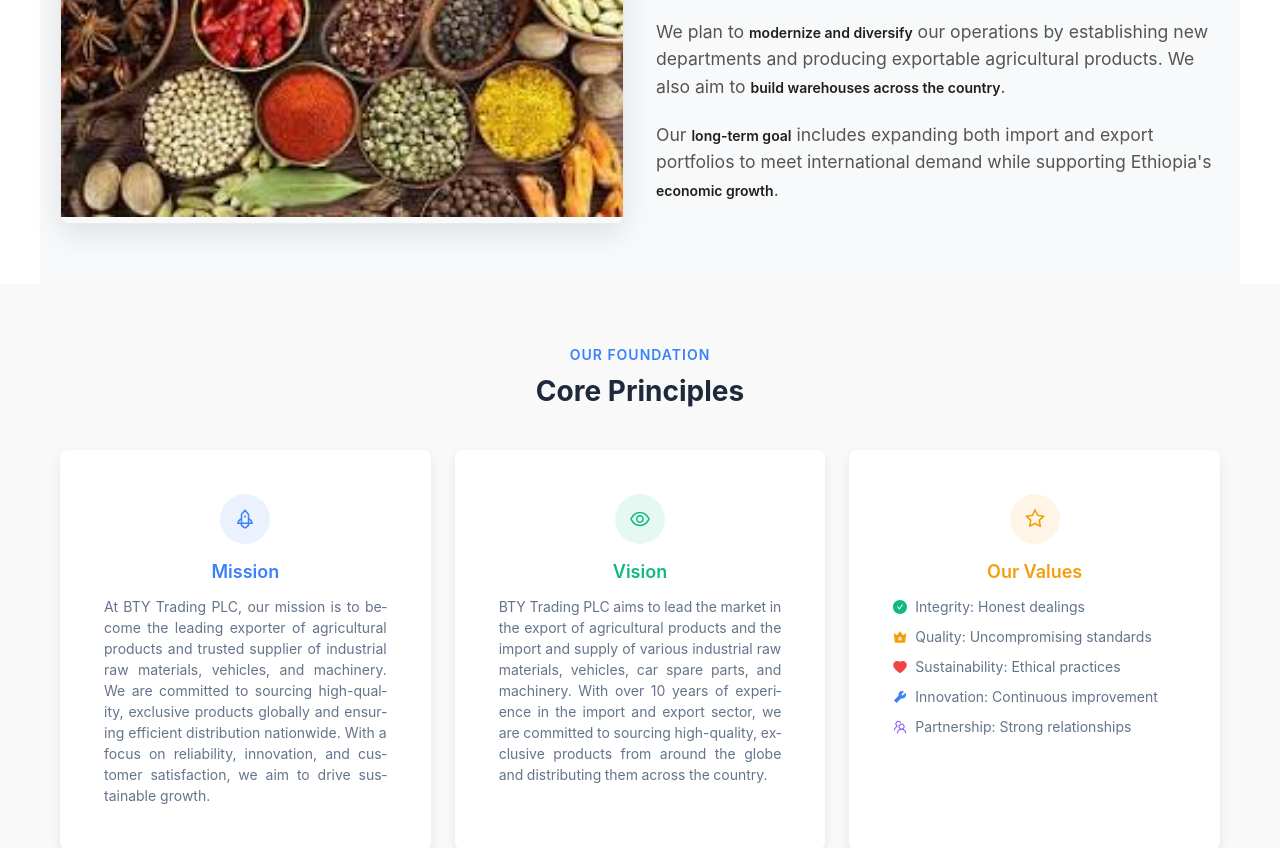
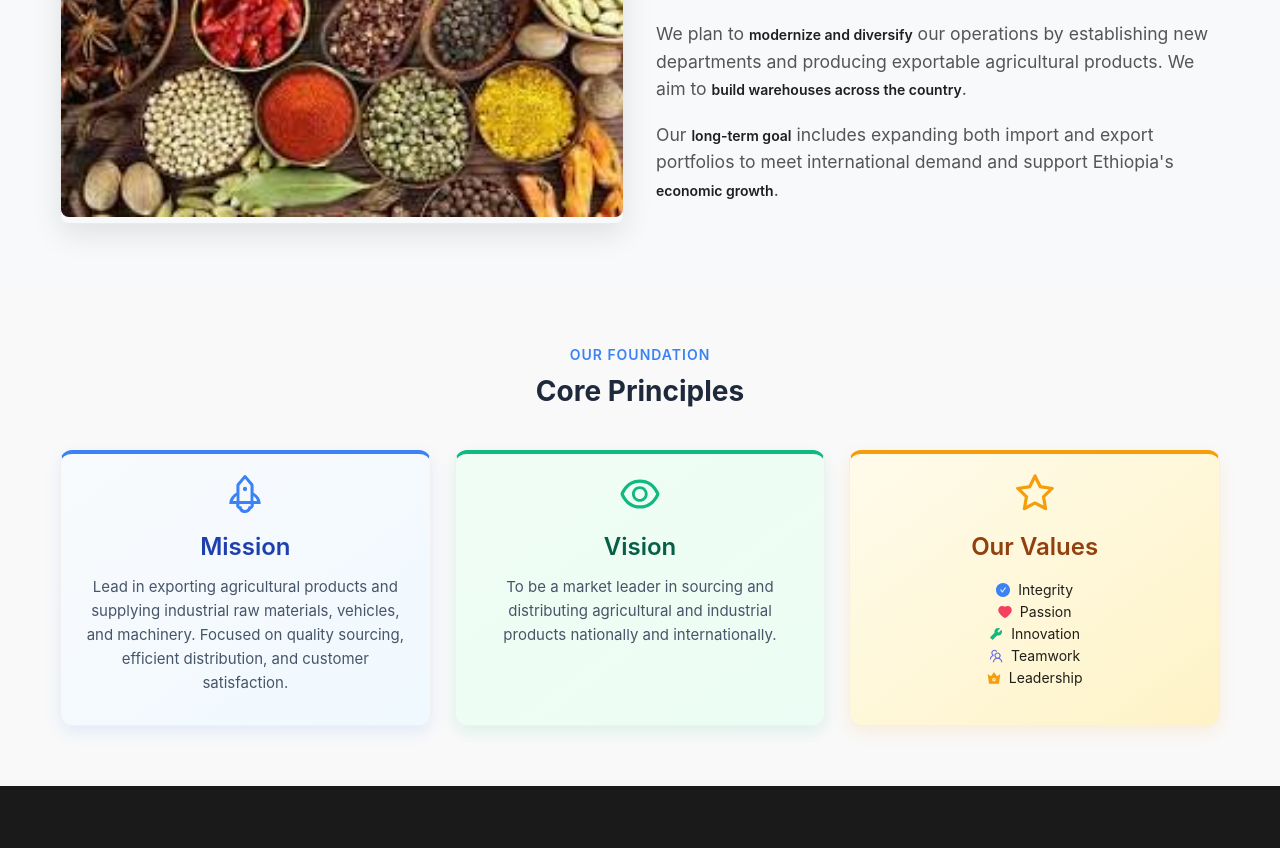
Before and after one commit to zinabumolla27/bty, a React (Create React App) app: page /CompanyProfile in a window 1280 px wide. Shown: the part 1120-1968 px from the top of the page. Built offline with nearby package versions, Linux system fonts and the light colour scheme.

Commit message:
new update

```diff
--- a/package.json
+++ b/package.json
@@ -2,7 +2,7 @@
   "name": "bty",
   "version": "0.1.0",
   "private": true,
-  "homepage": "https://zinabumolla27.github.io/bty",
+  "homepage": "https://zinabumolla27.github.io/",
   "dependencies": {
     "@ant-design/icons": "^6.0.0",
     "@reduxjs/toolkit": "^2.6.1",
--- a/src/App.css
+++ b/src/App.css
@@ -6,25 +6,22 @@ body,
   padding: 0;
   width: 100%;
   min-height: 100vh;
-  background: #fff; /* White background */
+  background: #fff;
 }
 
-/* Full width layout */
 .full-width-layout {
   width: 100%;
   min-height: 100vh;
 }
 
-/* Content area styling */
 .full-width-content {
   padding: 0;
   margin: 0;
 }
 
-/* Ant Design overrides */
 .ant-layout {
   width: 100%;
-  background: #fff; /* Set to a background color of your choice */
+  background: #fff;
 }
 
 .ant-layout-content {
--- a/src/Pages/CompanyProfile.css
+++ b/src/Pages/CompanyProfile.css
@@ -3,25 +3,26 @@
   font-family: "Segoe UI", Tahoma, Geneva, Verdana, sans-serif;
   color: #333;
   line-height: 1.6;
+  overflow-x: hidden; /* Prevent horizontal scroll */
+  background-color: #f8f9fa;
+  width: 100%;
+  margin: 0;
+  padding: 0;
 }
 
-/* Enhanced Hero Section */
-.hero-section {
-  position: relative;
-  margin-bottom: 40px;
-  width: 100%;
-  padding: 0;
-  margin: 0;
+/* General Reset for Images */
+img {
+  max-width: 100%;
+  height: auto;
 }
 
 .hero-image-container {
-  position: relative;
   width: 100%;
   height: 400px;
+  position: relative;
   overflow: hidden;
   margin: 0;
   padding: 0;
-  display: block;
 }
 
 .hero-image {
@@ -29,6 +30,7 @@
   height: 100%;
   object-fit: cover;
   object-position: center;
+  display: block;
 }
 
 .hero-overlay {
@@ -51,93 +53,69 @@
 
 .hero-title {
   color: white;
-  font-size: 3.5rem !important;
+  font-size: 3.5rem;
   font-weight: 700;
-  margin-bottom: 0 !important;
+  margin-bottom: 0;
   text-shadow: 2px 2px 4px rgba(0, 0, 0, 0.5);
 }
 
 .hero-tagline {
   color: white;
   font-size: 1.8rem;
-  display: block;
   margin: 15px 0;
   font-style: italic;
+  font-weight: 300;
   text-shadow: 1px 1px 2px rgba(0, 0, 0, 0.5);
-  font-weight: 300;
+  display: block;
 }
 
 .hero-subtitle {
   color: white;
   font-size: 1.5rem;
+  text-shadow: 1px 1px 2px rgba(0, 0, 0, 0.5);
   display: block;
-  text-shadow: 1px 1px 2px rgba(0, 0, 0, 0.5);
 }
 
 /* Section Container */
 .section-container {
-  padding: 60px 20px;
   max-width: 1200px;
   margin: 0 auto;
+  padding: 60px 20px;
 }
 
 .section-header {
   margin-bottom: 30px;
-  background-color: #f9f9f9;
+  text-align: center;
 }
 
 .section-title {
   color: #228b22;
-  margin-bottom: 15px !important;
+  font-weight: 600;
+  margin-bottom: 15px;
   position: relative;
-  font-weight: 600 !important;
+  font-size: 2rem;
 }
 
 .section-divider {
+  width: 80px;
   height: 4px;
-  width: 80px;
   background: linear-gradient(90deg, #ffa500, #228b22);
-  margin-top: 10px;
-}
-
-.center-header {
-  text-align: center;
-}
-
-.center-divider {
   margin: 10px auto 0;
 }
 
-/* Section Specific Styles */
+/* About Company Section */
 .about-section {
   background-color: #fff;
 }
 
-.plans-section {
-  background-color: #f8f9fa;
-}
-
-.about-title {
-  color: #2c7be5 !important;
-}
-
-.plans-title {
-  color: #ffa500 !important;
-}
-
-/* Company Description */
 .company-description {
   font-size: 1.1rem;
   color: #555;
-  margin-bottom: 20px !important;
-}
-
-.highlight-text {
-  color: #228b22;
-  font-weight: 600;
+  margin-bottom: 20px;
 }
 
 .company-image-container {
+  text-align: center;
   border-radius: 8px;
   overflow: hidden;
   box-shadow: 0 10px 30px rgba(0, 0, 0, 0.1);
@@ -155,33 +133,49 @@
   height: 100%;
   object-fit: cover;
   min-height: 300px;
+  border-radius: 8px;
+}
+
+/* Highlight Text */
+.highlight-text {
+  color: #228b22;
+  font-weight: 600;
+}
+
+/* Core Principles Section */
+.plans-section {
+  background-color: #f8f9fa;
+}
+
+.plans-title {
+  color: #ffa500;
 }
 
 /* Values Section */
 .values-section {
   background-color: #f9f9f9;
-  padding: 80px 20px !important;
+  padding: 80px 20px;
 }
 
 .value-card {
   height: 100%;
-  border-radius: 8px !important;
-  box-shadow: 0 5px 15px rgba(0, 0, 0, 0.1) !important;
-  transition: all 0.3s ease !important;
-  border: none !important;
-  background-color: white !important;
+  border-radius: 8px;
+  background-color: white;
+  box-shadow: 0 5px 15px rgba(0, 0, 0, 0.1);
+  transition: all 0.3s ease;
+  border: none;
 }
 
 .value-card:hover {
-  transform: translateY(-10px) !important;
-  box-shadow: 0 15px 30px rgba(0, 0, 0, 0.15) !important;
+  transform: translateY(-10px);
+  box-shadow: 0 15px 30px rgba(0, 0, 0, 0.15);
 }
 
 .value-title {
-  color: #228b22 !important;
+  color: #228b22;
   text-align: center;
-  margin-bottom: 20px !important;
-  font-weight: 600 !important;
+  margin-bottom: 20px;
+  font-weight: 600;
 }
 
 .value-description {
@@ -191,9 +185,9 @@
 }
 
 .values-list {
+  list-style-type: none;
+  padding-left: 20px;
   text-align: left;
-  padding-left: 20px;
-  list-style-type: none;
 }
 
 .values-list li {
@@ -215,25 +209,25 @@
 
 /* Card Color Variants */
 .mission-card {
-  border-top: 4px solid #228b22 !important;
+  border-top: 4px solid #228b22;
 }
 
 .vision-card {
-  border-top: 4px solid #ffa500 !important;
+  border-top: 4px solid #ffa500;
 }
 
 .values-card {
-  border-top: 4px solid #4169e1 !important;
+  border-top: 4px solid #4169e1;
 }
 
-/* Responsive Adjustments */
+/* Responsive Styles */
 @media (max-width: 992px) {
   .hero-image-container {
     height: 350px;
   }
 
   .hero-title {
-    font-size: 2.8rem !important;
+    font-size: 2.8rem;
   }
 
   .hero-tagline {
@@ -255,7 +249,7 @@
   }
 
   .hero-title {
-    font-size: 2.2rem !important;
+    font-size: 2.2rem;
   }
 
   .hero-tagline {
@@ -271,10 +265,6 @@
     font-size: 1rem;
   }
 
-  .plans-section .ant-col {
-    order: initial !important;
-  }
-
   .company-image {
     min-height: 200px;
   }
@@ -286,7 +276,7 @@
   }
 
   .hero-title {
-    font-size: 1.8rem !important;
+    font-size: 1.8rem;
   }
 
   .hero-tagline {
@@ -298,7 +288,7 @@
   }
 
   .section-title {
-    font-size: 1.5rem !important;
+    font-size: 1.5rem;
   }
 
   .value-card {
--- a/src/Pages/CompanyProfile.js
+++ b/src/Pages/CompanyProfile.js
@@ -1,8 +1,5 @@
 import React from "react";
 import { Card, Row, Col, Typography } from "antd";
-import "./CompanyProfile.css";
-import image1 from "../Assets/image1.jpeg";
-import backofoil from "../Assets/backofoil.jpg";
 import {
   CheckCircleFilled,
   CrownFilled,
@@ -13,6 +10,9 @@ import {
   TeamOutlined,
   ToolFilled,
 } from "@ant-design/icons";
+import "./CompanyProfile.css";
+import image1 from "../Assets/image1.jpeg";
+import backofoil from "../Assets/backofoil.jpg";
 
 const { Title, Paragraph, Text } = Typography;
 
@@ -20,7 +20,6 @@ const CompanyProfile = () => {
   return (
     <div className="company-profile-container">
       {/* Hero Section */}
-      <div className="hero-section">
       <div className="hero-image-container">
         <img
           src="https://images.unsplash.com/photo-1500382017468-9049fed747ef?ixlib=rb-1.2.1&auto=format&fit=crop&w=1350&q=80"
@@ -35,7 +34,6 @@ const CompanyProfile = () => {
             <Text className="hero-subtitle">
               BTY Trading PLC - Excellence in Agricultural Products Export
             </Text>
-            </div>
           </div>
         </div>
       </div>
@@ -71,7 +69,7 @@ const CompanyProfile = () => {
               </Text>
               . We also import{" "}
               <Text strong>chemicals, cars, machinery, and steel</Text> to
-              support the growing demand in various industries.
+              support growing industrial demand.
             </Paragraph>
           </Col>
           <Col xs={24} md={12}>
@@ -99,13 +97,13 @@ const CompanyProfile = () => {
             <Paragraph className="company-description">
               We plan to <Text strong>modernize and diversify</Text> our
               operations by establishing new departments and producing
-              exportable agricultural products. We also aim to{" "}
+              exportable agricultural products. We aim to{" "}
               <Text strong>build warehouses across the country</Text>.
             </Paragraph>
             <Paragraph className="company-description">
               Our <Text strong>long-term goal</Text> includes expanding both
-              import and export portfolios to meet international demand while
-              supporting Ethiopia's <Text strong>economic growth</Text>.
+              import and export portfolios to meet international demand and
+              support Ethiopia's <Text strong>economic growth</Text>.
             </Paragraph>
           </Col>
           <Col xs={24} md={12} order={1}>
@@ -121,27 +119,12 @@ const CompanyProfile = () => {
       </div>
 
       {/* Core Principles Section */}
+      <div style={{ padding: "60px 0", background: "#f9f9f9" }}>
         <div
-        style={{
-          padding: "60px 0",
-          background: "#f9f9f9",
-          position: "relative",
-        }}
+          style={{ maxWidth: "1200px", margin: "0 auto", padding: "0 20px" }}
         >
-        <div
-          style={{
-            maxWidth: "1200px",
-            margin: "0 auto",
-            padding: "0 20px",
-          }}
-        >
-          {/* Compact Section Header */}
-          <div
-            style={{
-              textAlign: "center",
-              marginBottom: "40px",
-            }}
-          >
+          {/* Section Header */}
+          <div style={{ textAlign: "center", marginBottom: "40px" }}>
             <Text
               style={{
                 display: "block",
@@ -167,242 +150,142 @@ const CompanyProfile = () => {
             </Title>
           </div>
 
-          {/* Tightly Spaced Cards */}
+          {/* Cards */}
           <Row gutter={[24, 24]} justify="center">
-            {/* Mission Card */}
+            {/* Mission */}
             <Col xs={24} sm={12} md={8}>
               <Card
                 hoverable
                 style={{
                   height: "100%",
-                  borderRadius: "8px",
-                  border: "none",
-                  boxShadow: "0 4px 12px rgba(0, 0, 0, 0.08)",
-                  padding: "20px",
+                  borderRadius: "12px",
+                  borderTop: "4px solid #3b82f6",
+                  boxShadow: "0 6px 16px rgba(59, 130, 246, 0.12)",
+                  background:
+                    "linear-gradient(to bottom right, #f8fafc, #f0f9ff)",
                 }}
+                bodyStyle={{ padding: "20px" }}
               >
-                <div
-                  style={{
-                    display: "flex",
-                    flexDirection: "column",
-                    alignItems: "center",
-                    textAlign: "center",
-                    height: "100%",
-                  }}
-                >
-                  <div
-                    style={{
-                      width: "50px",
-                      height: "50px",
-                      borderRadius: "50%",
-                      background: "rgba(59, 130, 246, 0.1)",
-                      display: "flex",
-                      alignItems: "center",
-                      justifyContent: "center",
-                      marginBottom: "16px",
-                    }}
-                  >
+                <div style={{ textAlign: "center" }}>
                   <RocketOutlined
-                      style={{ fontSize: "20px", color: "#3b82f6" }}
+                    style={{ fontSize: "40px", color: "#3b82f6" }}
                   />
-                  </div>
                   <Title
                     level={3}
-                    style={{
-                      fontSize: "18px",
-                      margin: "0 0 12px 0",
-                      color: "#3b82f6",
-                    }}
+                    style={{ marginTop: "16px", color: "#1e40af" }}
                   >
                     Mission
                   </Title>
                   <Text
                     style={{
-                      color: "#64748b",
-                      fontSize: "14px",
-                      lineHeight: "1.5",
-                      textAlign: "justify",
-                      wordWrap: "break-word",
-                      wordSpacing: "normal",
-                      hyphens: "auto",
-                      textJustify: "inter-word",
+                      color: "#475569",
+                      fontSize: "15px",
+                      lineHeight: "1.6",
                     }}
                   >
-                    At BTY Trading PLC, our mission is to become the leading
-                    exporter of agricultural products and trusted supplier of
-                    industrial raw materials, vehicles, and machinery. We are
-                    committed to sourcing high-quality, exclusive products
-                    globally and ensuring efficient distribution nationwide.
-                    With a focus on reliability, innovation, and customer
-                    satisfaction, we aim to drive sustainable growth.
+                    Lead in exporting agricultural products and supplying
+                    industrial raw materials, vehicles, and machinery. Focused
+                    on quality sourcing, efficient distribution, and customer
+                    satisfaction.
                   </Text>
                 </div>
               </Card>
             </Col>
 
-            {/* Vision Card */}
+            {/* Vision */}
             <Col xs={24} sm={12} md={8}>
               <Card
                 hoverable
                 style={{
                   height: "100%",
-                  borderRadius: "8px",
-                  border: "none",
-                  boxShadow: "0 4px 12px rgba(0, 0, 0, 0.08)",
-                  padding: "20px",
+                  borderRadius: "12px",
+                  borderTop: "4px solid #10b981",
+                  boxShadow: "0 6px 16px rgba(16, 185, 129, 0.12)",
+                  background:
+                    "linear-gradient(to bottom right, #f0fdf4, #ecfdf5)",
                 }}
+                bodyStyle={{ padding: "20px" }}
               >
-                <div
-                  style={{
-                    display: "flex",
-                    flexDirection: "column",
-                    alignItems: "center",
-                    textAlign: "center",
-                    height: "100%",
-                  }}
-                >
-                  <div
-                    style={{
-                      width: "50px",
-                      height: "50px",
-                      borderRadius: "50%",
-                      background: "rgba(16, 185, 129, 0.1)",
-                      display: "flex",
-                      alignItems: "center",
-                      justifyContent: "center",
-                      marginBottom: "16px",
-                    }}
-                  >
-                    <EyeOutlined
-                      style={{ fontSize: "20px", color: "#10b981" }}
-                    />
-                  </div>
+                <div style={{ textAlign: "center" }}>
+                  <EyeOutlined style={{ fontSize: "40px", color: "#10b981" }} />
                   <Title
                     level={3}
-                    style={{
-                      fontSize: "18px",
-                      margin: "0 0 12px 0",
-                      color: "#10b981",
-                    }}
+                    style={{ marginTop: "16px", color: "#065f46" }}
                   >
                     Vision
                   </Title>
                   <Text
                     style={{
-                      color: "#64748b",
-                      fontSize: "14px",
-                      lineHeight: "1.5",
-                      textAlign: "justify",
-                      wordWrap: "break-word",
-                      wordSpacing: "-0.5px",
-                      hyphens: "auto",
+                      color: "#475569",
+                      fontSize: "15px",
+                      lineHeight: "1.6",
                     }}
                   >
-                    BTY Trading PLC aims to lead the market in the export of
-                    agricultural products and the import and supply of various
-                    industrial raw materials, vehicles, car spare parts, and
-                    machinery. With over 10 years of experience in the import
-                    and export sector, we are committed to sourcing
-                    high-quality, exclusive products from around the globe and
-                    distributing them across the country.
+                    To be a market leader in sourcing and distributing
+                    agricultural and industrial products nationally and
+                    internationally.
                   </Text>
                 </div>
               </Card>
             </Col>
 
-            {/* Values Card */}
+            {/* Values */}
             <Col xs={24} sm={12} md={8}>
               <Card
                 hoverable
                 style={{
                   height: "100%",
-                  borderRadius: "8px",
-                  border: "none",
-                  boxShadow: "0 4px 12px rgba(0, 0, 0, 0.08)",
-                  padding: "20px",
+                  borderRadius: "12px",
+                  borderTop: "4px solid #f59e0b",
+                  boxShadow: "0 6px 16px rgba(245, 158, 11, 0.12)",
+                  background:
+                    "linear-gradient(to bottom right, #fffbeb, #fef3c7)",
                 }}
+                bodyStyle={{ padding: "20px" }}
               >
-                <div
-                  style={{
-                    display: "flex",
-                    flexDirection: "column",
-                    alignItems: "center",
-                    height: "100%",
-                  }}
-                >
-                  <div
-                    style={{
-                      width: "50px",
-                      height: "50px",
-                      borderRadius: "50%",
-                      background: "rgba(245, 158, 11, 0.1)",
-                      display: "flex",
-                      alignItems: "center",
-                      justifyContent: "center",
-                      marginBottom: "16px",
-                    }}
-                  >
+                <div style={{ textAlign: "center" }}>
                   <StarOutlined
-                      style={{ fontSize: "20px", color: "#f59e0b" }}
+                    style={{ fontSize: "40px", color: "#f59e0b" }}
                   />
-                  </div>
                   <Title
                     level={3}
-                    style={{
-                      fontSize: "18px",
-                      margin: "0 0 12px 0",
-                      textAlign: "center",
-                      color: "#f59e0b",
-                    }}
+                    style={{ marginTop: "16px", color: "#92400e" }}
                   >
                     Our Values
                   </Title>
                   <ul
-                    style={{
-                      listStyle: "none",
-                      padding: 0,
-                      margin: 0,
-                      width: "100%",
-                    }}
+                    style={{ padding: 0, margin: "16px 0", listStyle: "none" }}
                   >
-                    {[
-                      {
-                        icon: (
-                          <CheckCircleFilled style={{ color: "#10b981" }} />
-                        ),
-                        text: "Integrity: Honest dealings",
-                      },
-                      {
-                        icon: <CrownFilled style={{ color: "#f59e0b" }} />,
-                        text: "Quality: Uncompromising standards",
-                      },
-                      {
-                        icon: <HeartFilled style={{ color: "#ef4444" }} />,
-                        text: "Sustainability: Ethical practices",
-                      },
-                      {
-                        icon: <ToolFilled style={{ color: "#3b82f6" }} />,
-                        text: "Innovation: Continuous improvement",
-                      },
-                      {
-                        icon: <TeamOutlined style={{ color: "#8b5cf6" }} />,
-                        text: "Partnership: Strong relationships",
-                      },
-                    ].map((item, i) => (
-                      <li
-                        key={i}
-                        style={{
-                          display: "flex",
-                          alignItems: "center",
-                          marginBottom: "8px",
-                          fontSize: "14px",
-                          color: "#64748b",
-                        }}
-                      >
-                        <span style={{ marginRight: "8px" }}>{item.icon}</span>
-                        {item.text}
+                    <li>
+                      <CheckCircleFilled
+                        style={{ color: "#3b82f6", marginRight: "8px" }}
+                      />
+                      Integrity
                     </li>
-                    ))}
+                    <li>
+                      <HeartFilled
+                        style={{ color: "#f43f5e", marginRight: "8px" }}
+                      />
+                      Passion
+                    </li>
+                    <li>
+                      <ToolFilled
+                        style={{ color: "#10b981", marginRight: "8px" }}
+                      />
+                      Innovation
+                    </li>
+                    <li>
+                      <TeamOutlined
+                        style={{ color: "#6366f1", marginRight: "8px" }}
+                      />
+                      Teamwork
+                    </li>
+                    <li>
+                      <CrownFilled
+                        style={{ color: "#f59e0b", marginRight: "8px" }}
+                      />
+                      Leadership
+                    </li>
                   </ul>
                 </div>
               </Card>
```
Also changed, not shown: src/Components/AppFooter.js (+13 -1 lines). Lines whose indentation alone changed are shown as unchanged.
